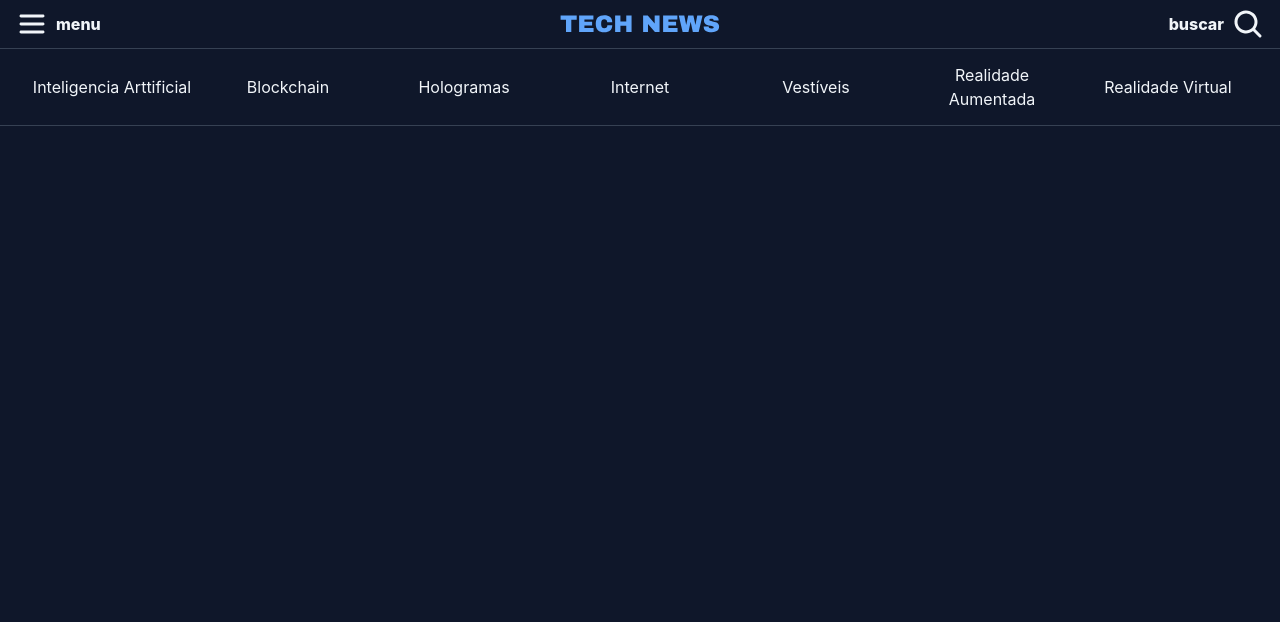
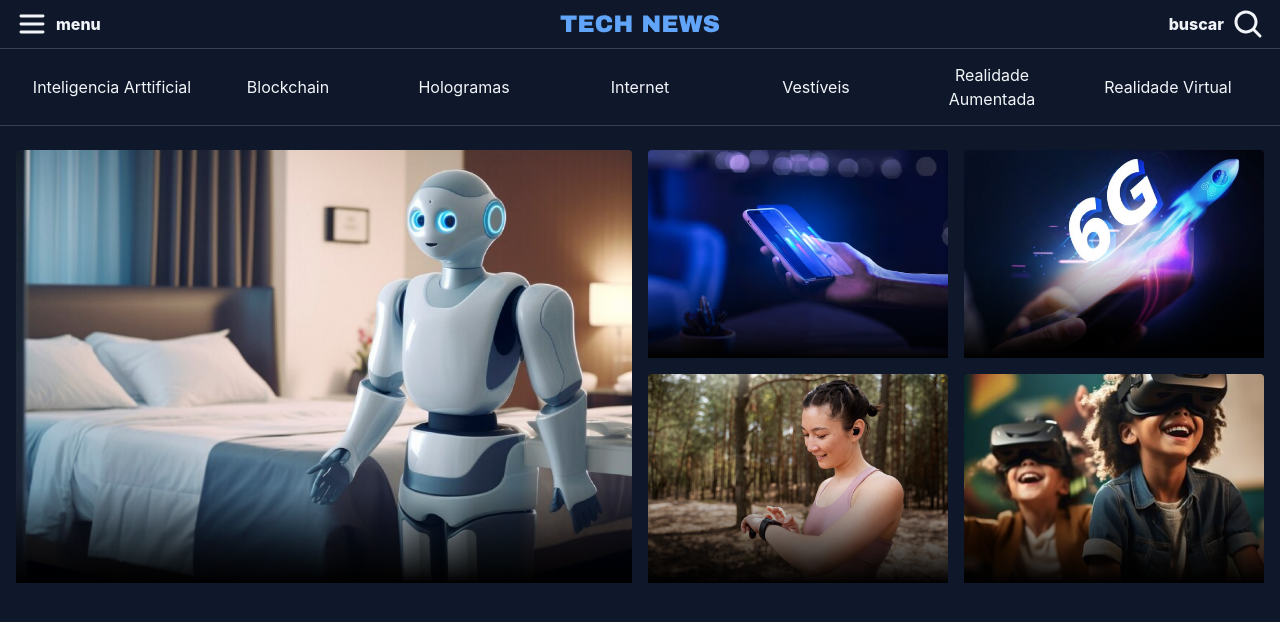
Before and after one commit to P3dr0PRR/Portal-de-noticias-23_03_26, a React (Vite) app: page / in a window 1280 px wide. Shown: the top 622 px of the page. Built offline with nearby package versions, Linux system fonts and the light colour scheme; a web font is replaced by a local one.

Commit message:
feat: adicionando fundo com degrade

```diff
--- a/src/App.tsx
+++ b/src/App.tsx
@@ -1,8 +1,12 @@
 import { Header } from "./header/header";
+import { Highlights } from "./highlights/highlights";
 function App() {
   return (
     <main className="min-h-screen flex flex-col bg-bg-main">
       <Header />
+      <section className="px-4 py-6">
+        <Highlights />
+      </section>
     </main>
   );
 }
--- a/src/global.css
+++ b/src/global.css
@@ -46,3 +46,9 @@
     @apply text-[14px] leading-[160%] font-normal;
   }
 }
+
+@layer images {
+  .responsive-image {
+    @apply h-full object-cover rounded-[4px];
+  }
+}
--- /dev/null
+++ b/src/highlights/highlights.tsx
@@ -0,0 +1,33 @@
+import img1 from "../assets/imgs/Image 01.png";
+import img2 from "../assets/imgs/Image 02.png";
+import img3 from "../assets/imgs/Image 03.png";
+import img4 from "../assets/imgs/Image 04.png";
+import img5 from "../assets/imgs/Image 05.png";
+export function Highlights() {
+  return (
+    <section className="grid grid-cols-1 md:grid-cols-2 gap-[16px]">
+      <div className="relative">
+        <img src={img1} alt="Highlight 1" className="responsive-image" />
+        <div className="absolute inset-x-0 bottom-0 h-24 bg-gradient-to-t from-black to-transparent"></div>
+      </div>
+      <div className="gap-[16px] grid grid-cols-1 sm:grid-cols-2">
+        <div className="relative">
+          <img src={img2} alt="Highlight 2" className="responsive-image" />
+          <div className="absolute inset-x-0 bottom-0 h-24 bg-gradient-to-t from-black to-transparent"></div>
+        </div>
+        <div className="relative">
+          <img src={img3} alt="Highlight 3" className="responsive-image" />
+          <div className="absolute inset-x-0 bottom-0 h-24 bg-gradient-to-t from-black to-transparent"></div>
+        </div>
+        <div className="relative">
+          <img src={img4} alt="Highlight 4" className="responsive-image" />
+          <div className="absolute inset-x-0 bottom-0 h-24 bg-gradient-to-t from-black to-transparent"></div>
+        </div>
+        <div className="relative">
+          <img src={img5} alt="Highlight 5" className="responsive-image" />
+          <div className="absolute inset-x-0 bottom-0 h-24 bg-gradient-to-t from-black to-transparent"></div>
+        </div>
+      </div>
+    </section>
+  );
+}
```
